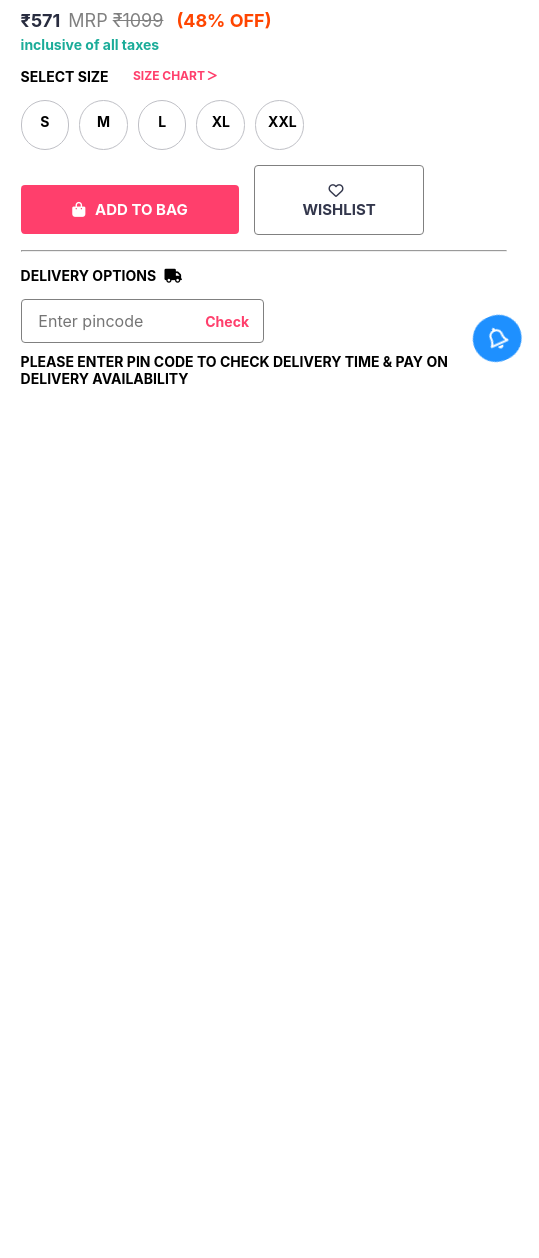
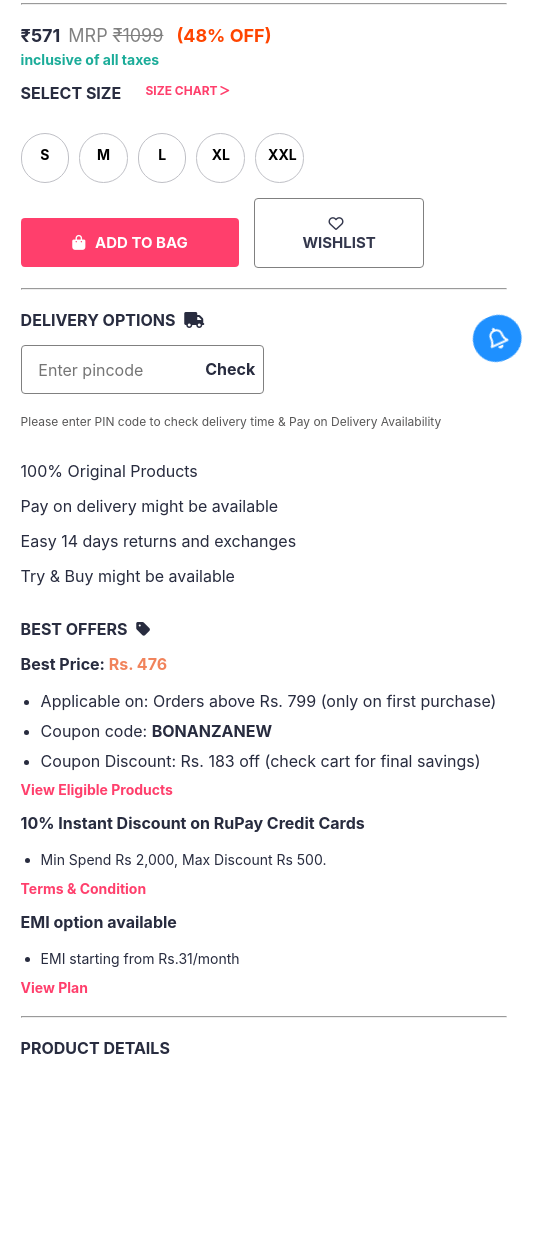
Before and after one commit to MadhuriYadav2521/myntra, a plain HTML site: page product-detail.html in a window 1280 px wide. Shown: the part 341-1599 px from the top of the page, 741-1280 px from the left. Drawn offline with Linux system fonts and the light colour scheme.

Commit message:
product detail updated

```diff
--- a/myntra.css
+++ b/myntra.css
@@ -396,7 +396,7 @@
     /* border: 1px solid salmon; */
 
 }
-li{
+.footer-content li{
     list-style: none;
     margin-bottom: 5px;
     color: gray;
@@ -933,7 +933,8 @@ del{
 hr{
     width: 100%;
     color: #bfc0c642;
-    margin-bottom: 15px;
+    margin-bottom: 20px;
+    margin-top: 20px;
 }
 .taxes{
     font-size: 14px;
@@ -947,18 +948,21 @@ hr{
     gap: 5%;
     margin-bottom: 15px;
 }
-.size-header p:nth-child(1){
+
+.desc-title{
     text-transform: uppercase;
-    font-size: 14px;
+    font-size: 16px;
     font-weight: bold;
+    margin-bottom: 15px;
+    color: #282c3f;
 }
-.size-header p:nth-child(2){
+.size-header >p{
     text-transform: uppercase;
     font-size: 12px;
     font-weight: bold;
     color: #ff3f6c;
 }
-.size-header p:nth-child(2) i{
+.size-header >p i{
     font-size: 12px;
     font-weight: bold;
     color: #ff3f6c;
@@ -1016,13 +1020,9 @@ hr{
 }
 .delivery-section{
     width: 100%;
+    margin-bottom: 25px;
 }
-.delivery-section >p{
-    text-transform: uppercase;
-    font-size: 14px;
-    font-weight: bold;
-    margin-bottom: 15px;
-}
+
 .delivery-section i{
     margin-left: 5px;
 }
@@ -1050,3 +1050,65 @@ hr{
     font-weight: bold;
     color: #ff3f6c;
 }
+.delivery-section p:nth-child(3){
+    font-size: 12px;
+    font-weight: normal;
+    color: rgb(88, 87, 87);
+    text-transform:none;
+    margin-bottom: 15px;
+}
+.s-services{
+    font-size: 14px;
+    line-height: 18px;
+}
+.best-offers i{
+    margin-left: 5px;
+}
+.delivery-section p{
+    font-size: 16px;
+    line-height: 35px;
+    color: #282c3f;
+}
+.desc-subtitle{
+    font-size: 16px;
+    font-weight: bold;
+    margin-bottom: 12px;
+    color: #282c3f;
+}
+.best-price{
+    width: 100%;
+    margin-bottom: 15px;
+}
+.desc-subtitle span{
+    color: rgb(241, 131, 91);
+}
+.best-offers ul{
+    margin-bottom: 5px;
+}
+.best-offers ul li{
+    font-size: 16px;
+    line-height: 30px;
+    color: #282c3f;
+    margin-left: 20px;
+}
+.best-price ul li:nth-child(2) span{
+    font-weight: bold;
+}
+.info-links{
+    font-size: 14px;
+    color:#ff3f6c;
+    font-weight: bold;
+
+}
+.discOnCard{
+    margin-bottom: 15px;
+}
+.discOnCard ul li{
+    font-size: 14px;
+}
+.emi{
+    margin-bottom: 15px;
+}
+.emi ul li{
+    font-size: 14px;
+}
--- a/product-detail.html
+++ b/product-detail.html
@@ -121,7 +121,7 @@
                     </div>
                     <div class="size-section">
                         <div class="size-header">
-                            <p>SELECT SIZE</p>
+                            <h2 class="desc-title">SELECT SIZE</h2>
                             <p>SIZE CHART <span><i class="fa-solid fa-greater-than"></i></span></p>
                         </div>
                         <div class="size-content">
@@ -143,17 +143,53 @@
                         </div>
                     </div>
                     <div class="btn-section">
-                        <button class="cart-btn"><span><i class="fa-solid fa-bag-shopping"></i></span> add to bag</button>
+                        <button class="cart-btn"><span><i class="fa-solid fa-bag-shopping"></i></span> add to
+                            bag</button>
                         <button class="wishlist-btn"><span><i class="fa-regular fa-heart"></i></span>wishlist</button>
                     </div>
                     <hr>
                     <div class="delivery-section">
-                        <p>DELIVERY OPTIONS <span><i class="fa-solid fa-truck"></i></span></p>
+                        <h3 class="desc-title">DELIVERY OPTIONS <span><i class="fa-solid fa-truck"></i></span></h3>
                         <div class="delivery-check">
                             <input type="text" name="" id="" placeholder="Enter pincode">
                             <p>Check</p>
                         </div>
                         <p>Please enter PIN code to check delivery time & Pay on Delivery Availability</p>
+                        <p>100% Original Products</p>
+                        <p>Pay on delivery might be available</p>
+                        <p>Easy 14 days returns and exchanges</p>
+                        <p>Try & Buy might be available</p>
+                    </div>
+                    <div class="best-offers">
+                        <h3 class="desc-title">best offers <span><i class="fa-solid fa-tag"></i></span></h3>
+                        <div class="best-price">
+                            <h4 class="desc-subtitle">Best Price: <span> Rs. 476</span></h4>
+                            <ul>
+                                <li>Applicable on: Orders above Rs. 799 (only on first purchase)</li>
+                                <li>Coupon code: <span>BONANZANEW</span></li>
+                                <li>Coupon Discount: Rs. 183 off (check cart for final savings)</li>
+
+                            </ul>
+                            <p class="info-links">View Eligible Products</p>
+                        </div>
+                        <div class="discOnCard">
+                            <h4 class="desc-subtitle">10% Instant Discount on RuPay Credit Cards</h4>
+                            <ul>
+                                <li>Min Spend Rs 2,000, Max Discount Rs 500.</li>
+                            </ul>
+                            <p class="info-links">Terms & Condition</p>
+                        </div>
+                        <div class="emi">
+                            <h4 class="desc-subtitle">EMI option available</h4>
+                            <ul>
+                                <li>EMI starting from Rs.31/month</li>
+                            </ul>
+                            <p class="info-links">View Plan</p>
+                        </div>
+                    </div>
+                    <hr>
+                    <div class="product-info">
+                        <h3 class="desc-title">product details</h3>
                     </div>
                 </div>
             </div>
```
